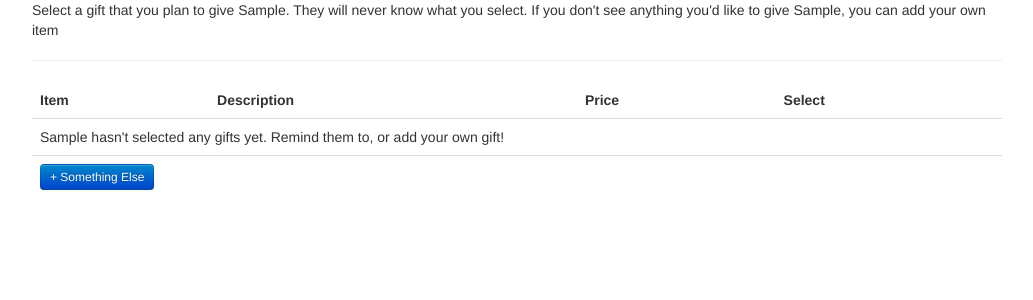
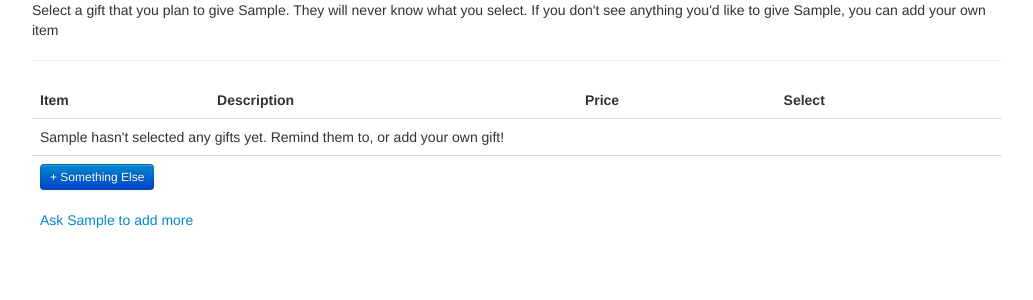
Before and after one commit to thechild/giftlist2, a Django app: page /home/user/1/ in a window 1280 px wide. Shown: the part 120-420 px from the top of the page, without its empty margins (123-1156 px from the left). Run offline with Django 3.2, Linux system fonts and the light colour scheme; the visitor is signed in with stand-in values (Sample User, id 1); data comes from the database, SQL or seed files in the repository; data that the repository does not hold is empty; some libraries are stand-ins or nearby versions.

Commit message:
Added user-facing bits of requesting someone add gifts

```diff
--- a/Gifts/urls.py
+++ b/Gifts/urls.py
@@ -7,6 +7,7 @@ urlpatterns = patterns('Gifts.views',
     url(r'^gift/(\d+)/edit/$', 'add_gift', name='edit_gift'),
     url(r'^user/new/$', 'add_person', name='add_person'),
     url(r'^user/(\d+)/$', 'view_user', name='view_user'),
+    url(r'^user/(\d+)/send_email/$', 'user_gift_request', name='user_gift_request'),
     url(r'^user/(\d+)/gift/new/$', 'add_secret_gift'),
     url(r'^user/(\d+)/gift/(\d+)/reserve/$', 'reserve_gift', name='reserve_gift'),
     url(r'^user/(\d+)/gift/(\d+)/unreserve/$', 'unreserve_gift', name='unreserve_gift'),
--- a/Gifts/views.py
+++ b/Gifts/views.py
@@ -12,7 +12,7 @@ from django.db.models import Q
 from django.core.exceptions import ObjectDoesNotExist
 from django.contrib.auth.forms import UserCreationForm
 from django.core.mail import EmailMultiAlternatives
-from Gifts.helpers import send_signup_email, convert_link, send_all_update_emails
+from Gifts.helpers import send_signup_email, convert_link, send_all_update_emails, send_request_email
 
 def home(request):
     return HttpResponseRedirect(reverse('Gifts.views.user_home'))
@@ -206,6 +206,29 @@ def unreserve_gift(request, recipient_id, gift_id):
 
     return HttpResponseRedirect(reverse('Gifts.views.view_user', args=(recipient.pk,)))
 
+@login_required
+def user_gift_request(request, user_id):
+    myself = get_person_from_user(request.user)
+    user = get_object_or_404(Person, pk=user_id)
+    send_request_email(myself, user)
+    messages.success(request, "An email has been sent to %s asking them to add more gifts.  We'll let you know when they do." % user.name())
+    return HttpResponseRedirect(reverse('Gifts.views.view_user', args=(user.pk,)))
+
+@login_required
+def view_user(request, user_id):
+    myself = get_person_from_user(request.user)
+    user = get_object_or_404(Person, pk=user_id)
+    reserved_gifts = [g.pk for g in get_reserved_gifts(myself, user)]
+
+    gifts = Gift.objects.filter(recipient=user).filter(Q(secret=False) | Q(pk__in=reserved_gifts))
+
+    return render(request, 'view_user.html',{
+        'user' : user,
+        'reserved_gifts' : reserved_gifts,
+        'gifts' : gifts,
+        })
+
+
 #####################################
 #### Following and Adding People ####
 #####################################
@@ -269,20 +292,6 @@ def unfollow_person(request, person_id):
     return HttpResponseRedirect(reverse('Gifts.views.view_all_people'))
 
 @login_required
-def view_user(request, user_id):
-    myself = get_person_from_user(request.user)
-    user = get_object_or_404(Person, pk=user_id)
-    reserved_gifts = [g.pk for g in get_reserved_gifts(myself, user)]
-
-    gifts = Gift.objects.filter(recipient=user).filter(Q(secret=False) | Q(pk__in=reserved_gifts))
-
-    return render(request, 'view_user.html',{
-        'user' : user,
-        'reserved_gifts' : reserved_gifts,
-        'gifts' : gifts,
-        })
-
-@login_required
 def manage_account(request):
     myself = get_person_from_user(request.user)
     messages.warning(request, "Sorry, this isn't implemented yet.")
--- a/templates/view_user.html
+++ b/templates/view_user.html
@@ -35,7 +35,8 @@
         </tr>
         {% endfor %}
         <tr>
-            <td colspan=4><a class="btn btn-primary btn-small" href="{% url Gifts.views.add_secret_gift user.pk %}">+ Something Else</a></td>
+            <td colspan=4><a class="btn btn-primary btn-small" href="{% url Gifts.views.add_secret_gift user.pk %}">+ Something Else</a><br><br>
+            <a href="{% url Gifts.views.user_gift_request user.pk %}">Ask {{ user.first_name }} to add more</a></td>
         </tr>
     </tbody>
 </table>
```
